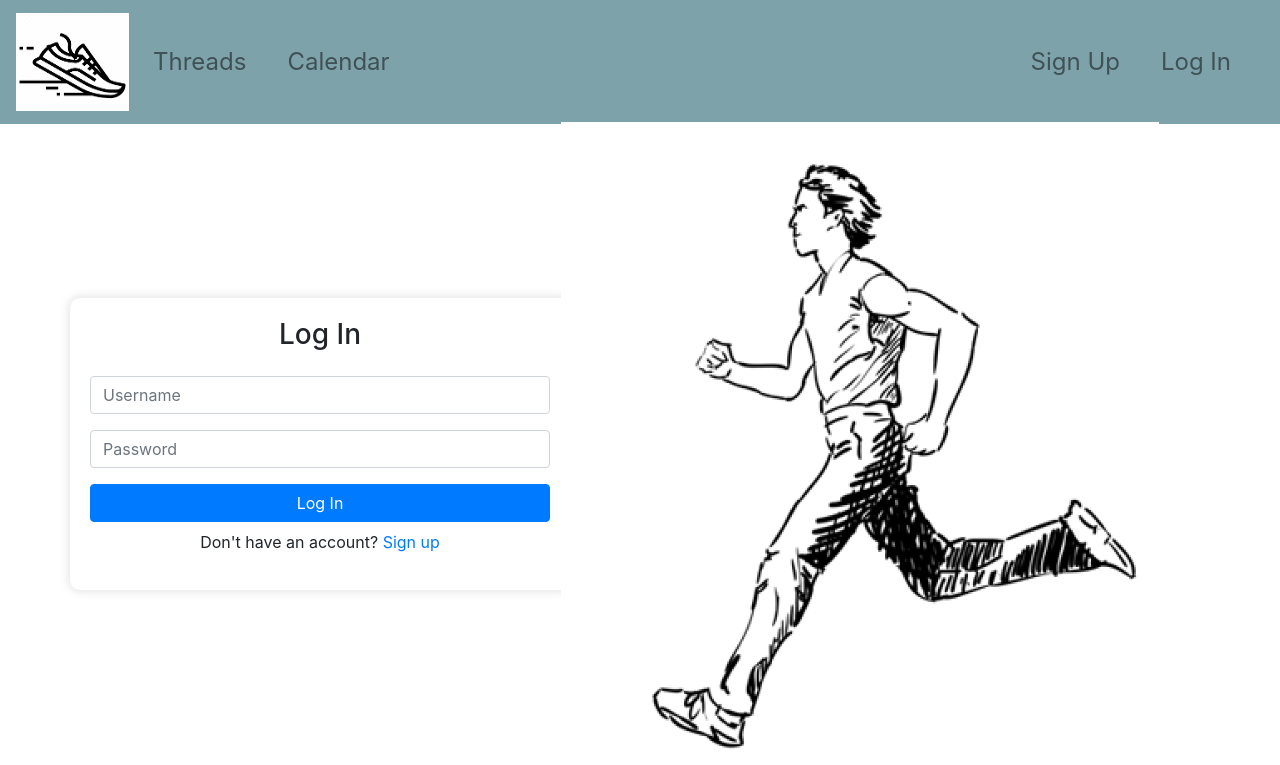
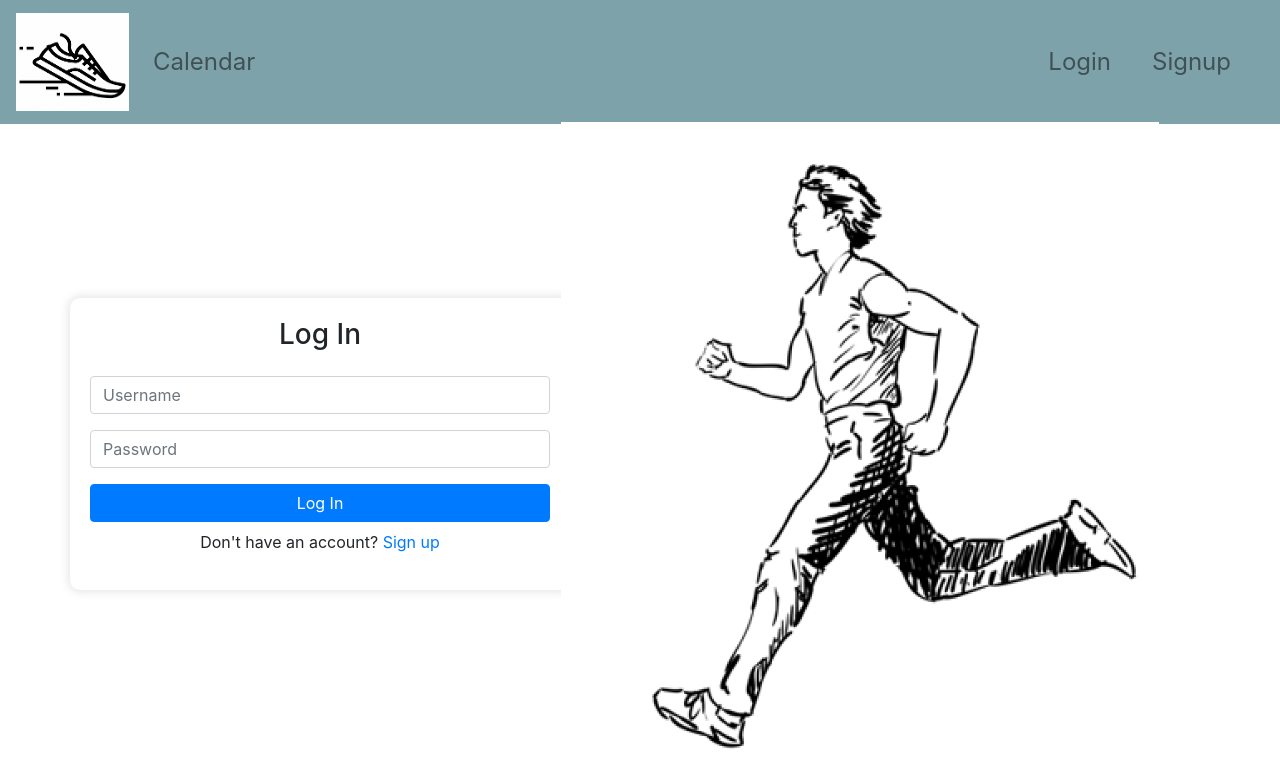
Before and after one commit to maxtalwar/RunningCenter, a Flask app: page /login in a window 1280 px wide. Shown: the top 765 px of the page. Run offline with Flask 3, Linux system fonts and the light colour scheme; some libraries are stand-ins or nearby versions.

Commit message:
updated login and signup to inherit from base.html

```diff
--- a/templates/base.html
+++ b/templates/base.html
@@ -13,9 +13,9 @@
             <img src="{{ url_for('static', filename='assets/logo.png') }}" width="113" height="98" alt="Logo">
         </a>
         <ul class="navbar-nav mr-auto">
-            <li class="nav-item">
+            <!--<li class="nav-item">
                 <a class="nav-link" href="threads.html">Threads</a>
-            </li>
+            </li>-->
             <li class="nav-item">
                 <a class="nav-link" href="{{ url_for('calendar')}}">Calendar</a>
             </li>
--- a/templates/login.html
+++ b/templates/login.html
@@ -1,40 +1,14 @@
-<!DOCTYPE html>
-<html>
+{% extends "base.html" %}
+{% block title %}Login{% endblock %}
+{% block content %}
 <head>
     <title>Login Page</title>
-	<link rel="stylesheet" href="{{url_for('static', filename='styles/style.css')}}">
-	<link rel="stylesheet" href="https://maxcdn.bootstrapcdn.com/bootstrap/4.5.2/css/bootstrap.min.css">
 </head>
 <body>
-
-	<nav class="navbar navbar-expand-lg navbar-light bg-color">
-	  <a class="navbar-brand" href="#">
-	    <img src="../static/assets/logo.png" width="113" height="98" alt="Logo">
-	  </a>
-	  <ul class="navbar-nav mr-auto">
-	    <li class="nav-item">
-	      <a class="nav-link" href="threads.html">Threads</a>
-	    </li>
-	    <li class="nav-item">
-	      <a class="nav-link" href="calendar.html">Calendar</a>
-	    </li>
-	  </ul>
-	  <div class="collapse navbar-collapse justify-content-end" id="navbarNav">
-	    <ul class="navbar-nav">
-	      <li class="nav-item">
-	        <a class="nav-link" href="{{url_for('signup')}}">Sign Up</a>
-	      </li>
-	      <li class="nav-item">
-	        <a class="nav-link" href="#">Log In</a>
-	      </li>
-	    </ul>
-	  </div>
-	</nav>
 
     <div class="container-fluid">
         <div class="row justify-content-between align-items-center login-container">
             <div class="col-md-6 col-sm-8 col-xs-12 form-col">
-
 
                 <form class="form-container" method="POST">
                     <h3 class="text-center mb-4">Log In</h3>
@@ -79,4 +53,4 @@
     <script src="https://maxcdn.bootstrapcdn.com/bootstrap/4.5.2/js/bootstrap.min.js"></script>
 
 </body>
-</html>
+{% endblock %}
```
Also changed, not shown: templates/signup.html (+4 -29 lines), running.db. Lines whose indentation alone changed are shown as unchanged.
